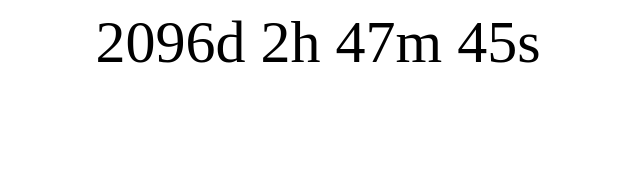
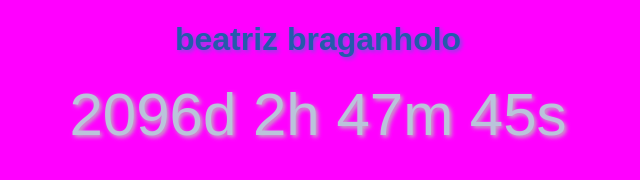
Before and after one commit to biabraganholo/PROJETO_03-04-2024, a plain HTML site: page index.html in a window 1280 px wide. Shown: the whole page, without its empty margins (322-962 px from the left). Drawn offline with Linux system fonts and the light colour scheme.

Commit message:
Add files via upload

```diff
--- a/index.html
+++ b/index.html
@@ -9,9 +9,12 @@ font-size: 60px;
 margin-top: 0px;
 }
 </style>
+<link rel="stylesheet" href="style.css">
+
+
 </head>
 <body>
-
+<h1>beatriz braganholo</h1>
 <p id="demo"></p>
 
 </body>
--- /dev/null
+++ b/style.css
@@ -0,0 +1,18 @@
+body {
+    background-color: #ff00ff; /* Cor de fundo da página */
+    font-family: 'Arial', sans-serif; /* Fonte padrão */
+}
+
+h1 {
+    text-align: center;
+    color: #245aac;
+    text-shadow: 2px 2px 4px #8348e2; /* Sombra no texto */
+}
+
+p {
+    text-align: center;
+    font-size: 60px;
+    margin-top: 20px;
+    color: #bac3da;
+    text-shadow: 2px 2px 4px #bbb; /* Sombra no texto */
+}
```
Also changed, not shown: Captura de tela_2024-04-10_09-48-18.png (added).
